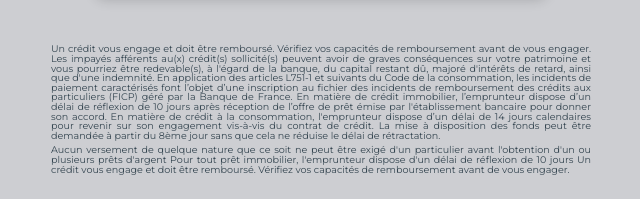
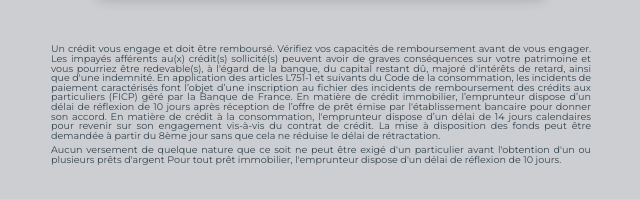
Before and after one commit to APCSN/EricNIZOU, a plain HTML site: page index.html in a window 1280 px wide. Shown: the part 1416-1615 px from the top of the page, without its empty margins (319-959 px from the left). Drawn offline with Linux system fonts and the light colour scheme; no server answers; a script that the page names is missing.

Commit message:
Update index.html

```diff
--- a/index.html
+++ b/index.html
@@ -82,8 +82,7 @@
 				délai de rétractation.</p>
 
     <p>Aucun versement de quelque nature que ce soit ne peut être exigé d'un particulier avant l'obtention d'un ou plusieurs prêts d'argent
-				Pour tout prêt immobilier, l'emprunteur dispose d'un délai de réflexion de 10 jours
-				Un crédit vous engage et doit être remboursé. Vérifiez vos capacités de remboursement avant de vous engager.</p>
+				Pour tout prêt immobilier, l'emprunteur dispose d'un délai de réflexion de 10 jours.</p>
 </div>
 
 
```
